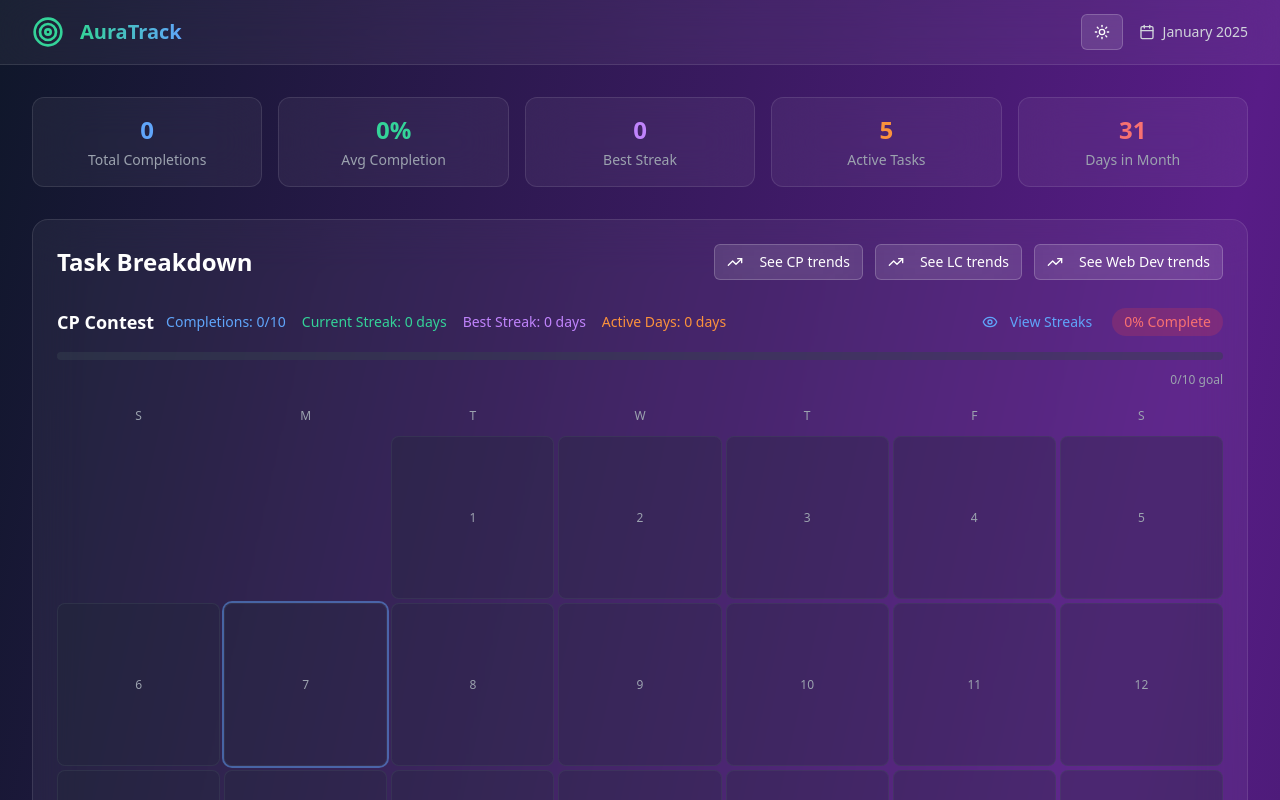
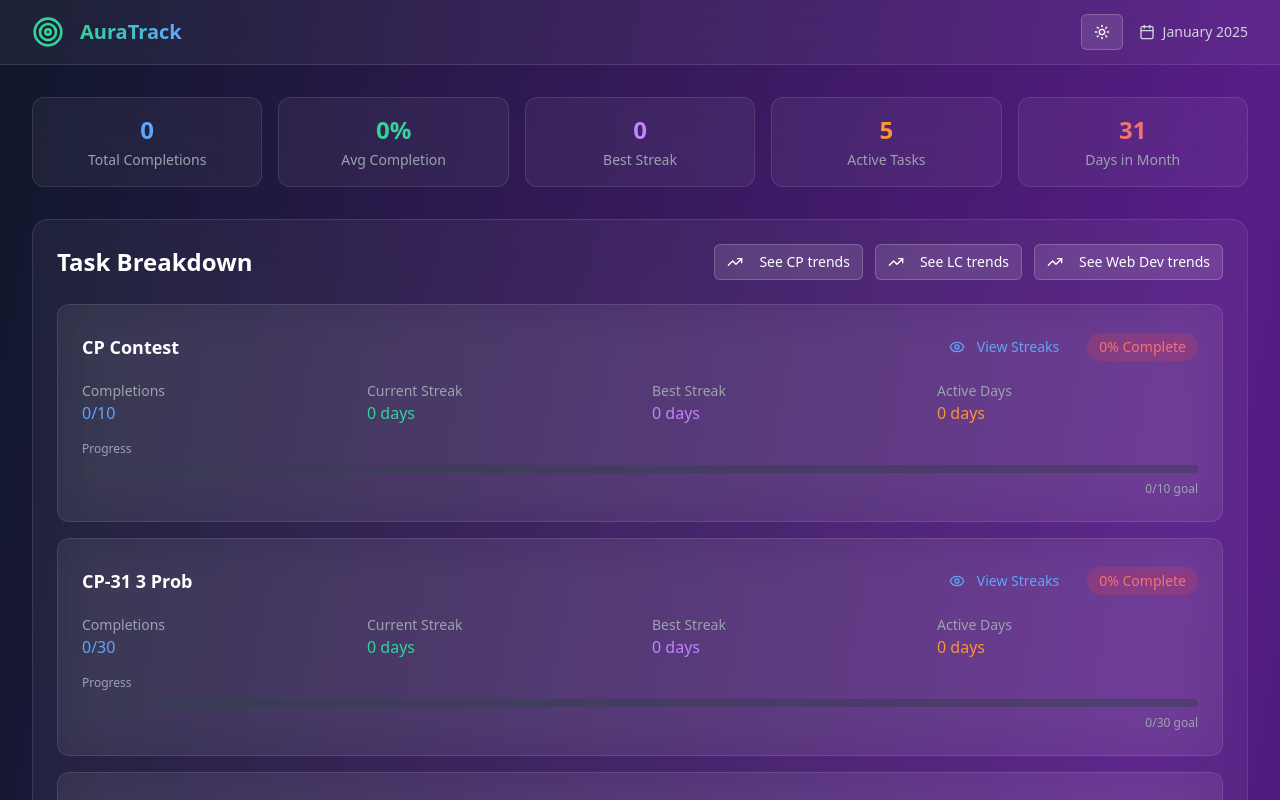
Before and after one commit to A-b-h-i-s-h-e-k-258/StudyStreak, a React (Vite) app: page / in a window 1280 px wide. Shown: the top 800 px of the page. Built offline with nearby package versions, Linux system fonts and the light colour scheme.

Commit message:
feat: Implement new features
Implement task breakdown graph, profile section, progress tracker, goal modification, task addition, and Supabase integration.

```diff
--- /dev/null
+++ b/src/components/TaskBreakdownSection.tsx
@@ -0,0 +1,135 @@
+
+import { Eye } from 'lucide-react';
+import { Button } from '@/components/ui/button';
+
+interface TaskBreakdownItem {
+  id: string;
+  name: string;
+  completions: number;
+  goal: number;
+  currentStreak: number;
+  bestStreak: number;
+  activeDays: number;
+}
+
+export const TaskBreakdownSection = () => {
+  const tasks: TaskBreakdownItem[] = [
+    {
+      id: 'cp-contest',
+      name: 'CP Contest',
+      completions: 0,
+      goal: 10,
+      currentStreak: 0,
+      bestStreak: 0,
+      activeDays: 0,
+    },
+    {
+      id: 'cp-31-prob',
+      name: 'CP-31 3 Prob',
+      completions: 0,
+      goal: 30,
+      currentStreak: 0,
+      bestStreak: 0,
+      activeDays: 0,
+    },
+    {
+      id: 'lc-3-prob',
+      name: 'LC 3 Prob',
+      completions: 0,
+      goal: 30,
+      currentStreak: 0,
+      bestStreak: 0,
+      activeDays: 0,
+    },
+    {
+      id: 'lc-potd',
+      name: 'LC POTD',
+      completions: 0,
+      goal: 30,
+      currentStreak: 0,
+      bestStreak: 0,
+      activeDays: 0,
+    },
+    {
+      id: 'web-dev',
+      name: 'Web Dev',
+      completions: 0,
+      goal: 20,
+      currentStreak: 0,
+      bestStreak: 0,
+      activeDays: 0,
+    },
+  ];
+
+  const getCompletionPercentage = (completions: number, goal: number) => {
+    return Math.round((completions / goal) * 100);
+  };
+
+  return (
+    <div className="space-y-4">
+      {tasks.map((task) => (
+        <div key={task.id} className="backdrop-blur-xl bg-white/5 rounded-xl border border-white/10 p-6">
+          {/* Task Header */}
+          <div className="flex items-center justify-between mb-4">
+            <h3 className="text-lg font-semibold text-white">{task.name}</h3>
+            <div className="flex items-center space-x-4">
+              <Button
+                variant="ghost"
+                size="sm"
+                className="text-blue-400 hover:text-blue-300 hover:bg-blue-500/10"
+              >
+                <Eye className="h-4 w-4 mr-1" />
+                View Streaks
+              </Button>
+              <div className="px-3 py-1 rounded-full bg-red-500/20 text-red-400 text-sm font-medium">
+                {getCompletionPercentage(task.completions, task.goal)}% Complete
+              </div>
+            </div>
+          </div>
+
+          {/* Stats Row */}
+          <div className="grid grid-cols-4 gap-6 mb-4">
+            <div>
+              <div className="text-sm text-gray-400">Completions</div>
+              <div className="text-blue-400 font-medium">
+                {task.completions}/{task.goal}
+              </div>
+            </div>
+            <div>
+              <div className="text-sm text-gray-400">Current Streak</div>
+              <div className="text-emerald-400 font-medium">
+                {task.currentStreak} days
+              </div>
+            </div>
+            <div>
+              <div className="text-sm text-gray-400">Best Streak</div>
+              <div className="text-purple-400 font-medium">
+                {task.bestStreak} days
+              </div>
+            </div>
+            <div>
+              <div className="text-sm text-gray-400">Active Days</div>
+              <div className="text-orange-400 font-medium">
+                {task.activeDays} days
+              </div>
+            </div>
+          </div>
+
+          {/* Progress Bar */}
+          <div className="space-y-2">
+            <div className="text-xs text-gray-400">Progress</div>
+            <div className="w-full bg-gray-700/50 rounded-full h-2">
+              <div
+                className="bg-gradient-to-r from-emerald-500 to-blue-500 h-2 rounded-full transition-all duration-300"
+                style={{ width: `${(task.completions / task.goal) * 100}%` }}
+              />
+            </div>
+            <div className="text-right text-xs text-gray-400">
+              {task.completions}/{task.goal} goal
+            </div>
+          </div>
+        </div>
+      ))}
+    </div>
+  );
+};
--- a/src/pages/Index.tsx
+++ b/src/pages/Index.tsx
@@ -6,6 +6,7 @@ import { HabitGrid } from '@/components/HabitGrid';
 import { TodoSection } from '@/components/TodoSection';
 import { StatsCards } from '@/components/StatsCards';
 import { ThemeToggle } from '@/components/ThemeToggle';
+import { TaskBreakdownSection } from '@/components/TaskBreakdownSection';
 
 const Index = () => {
   const [currentDate, setCurrentDate] = useState(new Date());
@@ -75,6 +76,12 @@ const Index = () => {
               </div>
             </div>
 
+            <TaskBreakdownSection />
+          </div>
+
+          {/* Calendar Grid Section */}
+          <div className="backdrop-blur-xl bg-white/5 rounded-2xl border border-white/10 p-6">
+            <h2 className="text-2xl font-bold mb-6">Monthly Progress</h2>
             <HabitGrid habits={habits} currentDate={currentDate} />
           </div>
 
```
